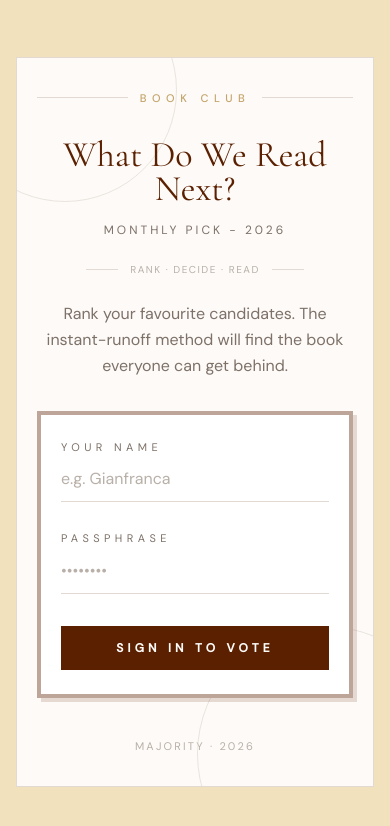
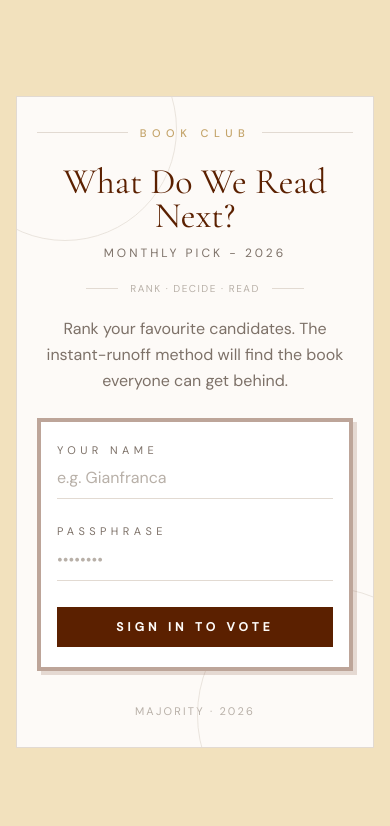
Before and after one commit to lorenzoferrara/majority, a React (Vite) app: page / in a window 390 px wide. Shown: the top 826 px of the page. Built offline with nearby package versions, Linux system fonts and the light colour scheme; no server answers.

Commit message:
reduce vertical height in signin

```diff
--- a/src/components/SignInForm.jsx
+++ b/src/components/SignInForm.jsx
@@ -9,9 +9,9 @@ export default function SignInForm({
   submitLabel,
 }) {
   return (
-    <form onSubmit={handleSubmit} className="flex flex-col gap-7">
+    <form onSubmit={handleSubmit} className="flex flex-col gap-6 sm:gap-7">
       <div>
-        <label className="block text-[11px] tracking-[0.4em] uppercase text-pastel-mid mb-3">
+        <label className="block text-[11px] tracking-[0.4em] uppercase text-pastel-mid mb-2 sm:mb-3">
           Your Name
         </label>
         <input
@@ -19,13 +19,13 @@ export default function SignInForm({
           placeholder="e.g. Gianfranca"
           value={name}
           onChange={(e) => setName(e.target.value)}
-          className="w-full bg-transparent border-b border-pastel-border pb-2.5 text-base text-pastel-ink placeholder-pastel-muted focus:outline-none focus:border-pastel-gold transition-colors duration-200"
+          className="w-full bg-transparent border-b border-pastel-border pb-2 sm:pb-2.5 text-base text-pastel-ink placeholder-pastel-muted focus:outline-none focus:border-pastel-gold transition-colors duration-200"
           required
         />
       </div>
 
       <div>
-        <label className="block text-[11px] tracking-[0.4em] uppercase text-pastel-mid mb-3">
+        <label className="block text-[11px] tracking-[0.4em] uppercase text-pastel-mid mb-2 sm:mb-3">
           Passphrase
         </label>
         <input
@@ -33,17 +33,17 @@ export default function SignInForm({
           placeholder="••••••••"
           value={passphrase}
           onChange={(e) => setPassphrase(e.target.value)}
-          className="w-full bg-transparent border-b border-pastel-border pb-2.5 text-base text-pastel-ink placeholder-pastel-muted focus:outline-none focus:border-pastel-gold transition-colors duration-200"
+          className="w-full bg-transparent border-b border-pastel-border pb-2 sm:pb-2.5 text-base text-pastel-ink placeholder-pastel-muted focus:outline-none focus:border-pastel-gold transition-colors duration-200"
           required
         />
       </div>
 
-      {error && <p className="text-sm text-pastel-rose -mt-1">{error}</p>}
+      {error && <p className="text-xs sm:text-sm text-pastel-rose -mt-1">{error}</p>}
 
       <button
         type="submit"
         disabled={loading}
-        className="mt-1 py-3.5 bg-pastel-ink text-pastel-card text-xs font-semibold tracking-[0.35em] uppercase hover:bg-pastel-gold hover:text-pastel-ink transition-colors duration-200 disabled:opacity-40"
+        className="mt-0.5 sm:mt-1 py-3 sm:py-3.5 bg-pastel-ink text-pastel-card text-xs font-semibold tracking-[0.35em] uppercase hover:bg-pastel-gold hover:text-pastel-ink transition-colors duration-200 disabled:opacity-40"
       >
         {loading ? "..." : submitLabel}
       </button>
--- a/src/pages/SignIn.jsx
+++ b/src/pages/SignIn.jsx
@@ -13,7 +13,7 @@ export default function SignIn() {
   } = useSignIn();
 
   return (
-    <main className="min-h-screen bg-pastel-bg flex items-center justify-center px-4 sm:px-6 py-6 sm:py-12">
+    <main className="min-h-screen bg-pastel-bg flex items-center justify-center px-4 sm:px-6 py-4 sm:py-12">
       <style>{`
         input:-webkit-autofill,
         input:-webkit-autofill:hover,
@@ -23,28 +23,28 @@ export default function SignIn() {
           caret-color: #1C1712;
         }
       `}</style>
-      <div className="relative w-full max-w-5xl border border-pastel-border bg-pastel-card px-5 sm:px-12 lg:px-16 py-8 sm:py-12 lg:py-14 overflow-hidden">
+      <div className="relative w-full max-w-5xl border border-pastel-border bg-pastel-card px-5 sm:px-12 lg:px-16 py-7 sm:py-12 lg:py-14 overflow-hidden">
         <div aria-hidden className="absolute -top-20 -left-16 h-56 w-56 rounded-full border border-pastel-border/70" />
         <div aria-hidden className="absolute -bottom-24 -right-20 h-64 w-64 rounded-full border border-pastel-border/70" />
 
-        <div className="relative flex items-center gap-3 mb-8 sm:mb-10 lg:mb-12">
+        <div className="relative flex items-center gap-3 mb-6 sm:mb-10 lg:mb-12">
           <div className="h-px flex-1 bg-pastel-border" />
           <span className="text-[11px] tracking-[0.5em] uppercase text-pastel-gold font-medium">Book Club</span>
           <div className="h-px flex-1 bg-pastel-border" />
         </div>
 
-        <div className="relative grid grid-cols-1 md:grid-cols-2 gap-8 md:gap-10 lg:gap-12 items-start">
+        <div className="relative grid grid-cols-1 md:grid-cols-2 gap-6 md:gap-10 lg:gap-12 items-start">
           <div aria-hidden className="hidden md:block absolute left-1/2 top-0 -translate-x-1/2 h-full w-px bg-pastel-border/70" />
 
           <section className="md:pr-5 lg:pr-6 text-center">
-            <h1 className="font-display text-4xl sm:text-5xl md:text-[3.9rem] lg:text-[4.8rem] font-light text-pastel-ink leading-[0.94] mb-4">
+            <h1 className="font-display text-4xl sm:text-5xl md:text-[3.9rem] lg:text-[4.8rem] font-light text-pastel-ink leading-[0.94] mb-3 sm:mb-4">
               What Do We Read Next?
             </h1>
-            <p className="text-xs tracking-[0.25em] uppercase text-pastel-mid mb-6">
+            <p className="text-xs tracking-[0.25em] uppercase text-pastel-mid mb-5 sm:mb-6">
               Monthly Pick - {new Date().getFullYear()}
             </p>
 
-            <div className="flex items-center justify-center gap-3 mb-6 sm:mb-8">
+            <div className="flex items-center justify-center gap-3 mb-5 sm:mb-8">
               <div className="h-px w-8 bg-pastel-border" />
               <span className="text-[10px] tracking-[0.15em] uppercase text-pastel-muted">Rank · Decide · Read</span>
               <div className="h-px w-8 bg-pastel-border" />
@@ -56,7 +56,7 @@ export default function SignIn() {
           </section>
 
           <section className="md:pl-5 lg:pl-6">
-            <div className="border-4 border-pastel-ink/40 bg-white px-5 sm:px-7 py-6 sm:py-8 relative shadow-[4px_4px_0_0_rgba(92,32,0,0.15)]">
+            <div className="border-4 border-pastel-ink/40 bg-white px-4 sm:px-7 py-5 sm:py-8 relative shadow-[4px_4px_0_0_rgba(92,32,0,0.15)]">
               <div className="hidden md:block mb-8">
                 <h2 className="font-display text-4xl sm:text-5xl font-light text-pastel-ink leading-none mb-3">Enter</h2>
                 <p className="text-sm tracking-wide text-pastel-mid">Members only - sign in to vote.</p>
@@ -76,7 +76,7 @@ export default function SignIn() {
           </section>
         </div>
 
-        <p className="mt-10 text-[11px] tracking-[0.2em] uppercase text-pastel-muted text-center">
+        <p className="mt-8 sm:mt-10 text-[11px] tracking-[0.2em] uppercase text-pastel-muted text-center">
           Majority · {new Date().getFullYear()}
         </p>
       </div>
```
